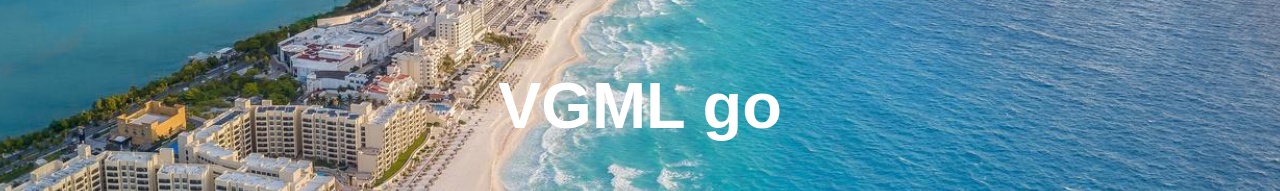
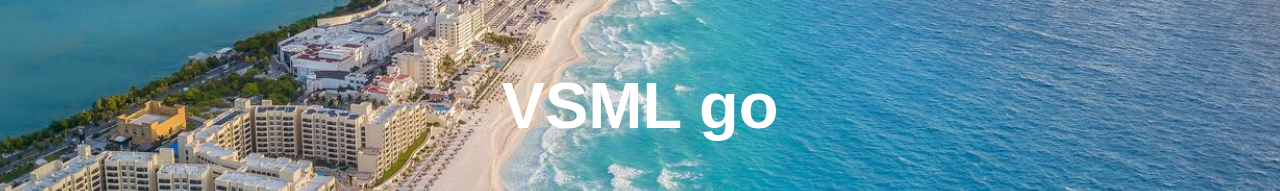
Before and after one commit to mdzpaulina/AeroBookings, a React (Vite) app: page / in a window 1280 px wide. Shown: the part 224-415 px from the top of the page. Built offline with nearby package versions, Linux system fonts and the light colour scheme.

Commit message:
nombre de la app

```diff
--- a/src/GetStarted.jsx
+++ b/src/GetStarted.jsx
@@ -4,7 +4,7 @@ function GetStarted({ onClick }) {
     return (
       <div className="get-started">
         <div className="get-started-logo">
-          <h1>VGML go</h1>
+          <h1>VSML go</h1>
         </div>
         <div className="bottom-card">
           <h2>Ready to explore beyond boundaries?</h2>
--- a/src/SplashScreen.jsx
+++ b/src/SplashScreen.jsx
@@ -5,7 +5,7 @@ function SplashScreen() {
     return (
       <div className="splash-screen">
         <img src={logo} alt="Logo" />
-        <h1>VLSM go!</h1>
+        <h1>VLSM go</h1>
         <p>Easy book, Easy go!</p>
       </div>
     );
```
